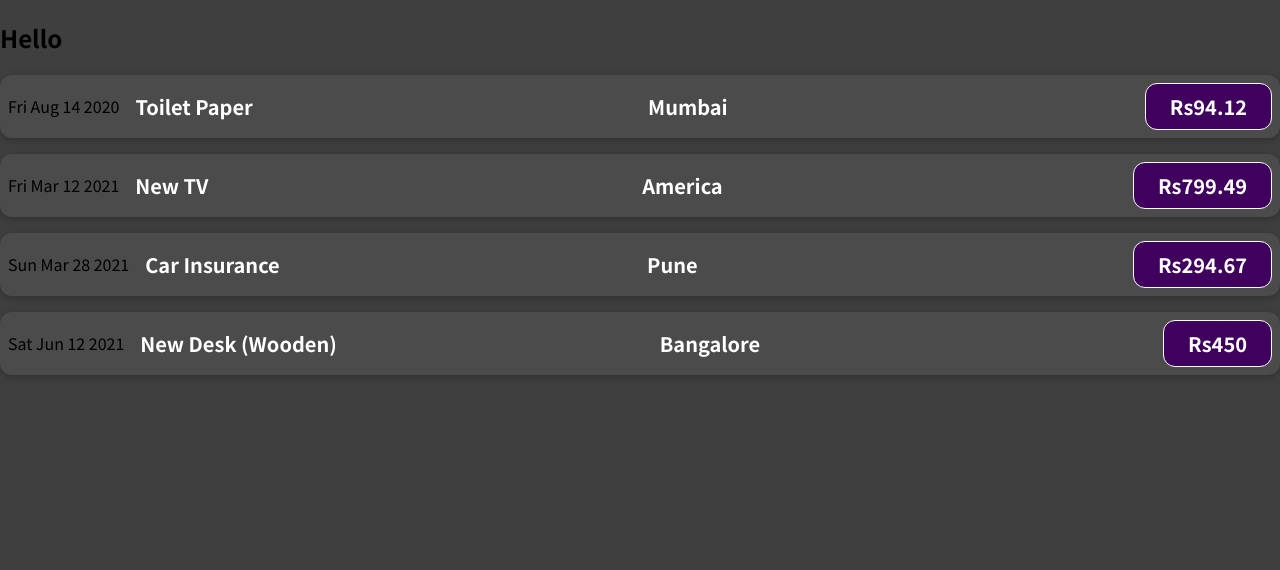
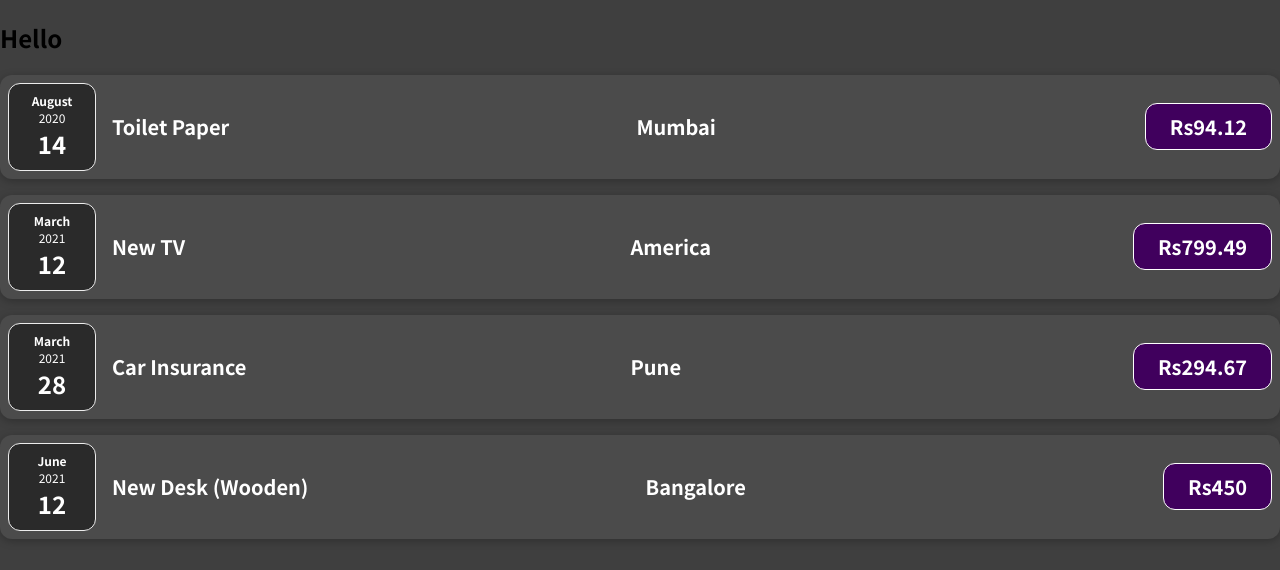
Before and after one commit to Pra1233/React, a React (Create React App) app: page / in a window 1280 px wide. Shown: the top 570 px of the page. Built offline with nearby package versions, Linux system fonts and the light colour scheme.

Commit message:
Making Components Smaller and Readable
Task 10

```diff
--- a/src/App.js
+++ b/src/App.js
@@ -6,28 +6,28 @@
       id: "e1",
       title: "Toilet Paper",
       amount: 94.12,
-      date: new Date(2020, 7, 14).toDateString(),
+      date: new Date(2020, 7, 14),
       location: "Mumbai",
     },
     {
       id: "e2",
       title: "New TV",
       amount: 799.49,
-      date: new Date(2021, 2, 12).toDateString(),
+      date: new Date(2021, 2, 12),
       location: "America",
     },
     {
       id: "e3",
       title: "Car Insurance",
       amount: 294.67,
-      date: new Date(2021, 2, 28).toDateString(),
+      date: new Date(2021, 2, 28),
       location: "Pune",
     },
     {
       id: "e4",
       title: "New Desk (Wooden)",
       amount: 450,
-      date: new Date(2021, 5, 12).toDateString(),
+      date: new Date(2021, 5, 12),
       location: "Bangalore",
     },
   ];
--- /dev/null
+++ b/src/components/ExpenseDate.css
@@ -0,0 +1,26 @@
+.expense-date {
+  display: flex;
+  flex-direction: column;
+  width: 5.5rem;
+  height: 5.5rem;
+  border: 1px solid #ececec;
+  background-color: #2a2a2a;
+  color: white;
+  border-radius: 12px;
+  align-items: center;
+  justify-content: center;
+}
+
+.expense-date__month {
+  font-size: 0.75rem;
+  font-weight: bold;
+}
+
+.expense-date__year {
+  font-size: 0.75rem;
+}
+
+.expense-date__day {
+  font-size: 1.5rem;
+  font-weight: bold;
+}
--- /dev/null
+++ b/src/components/ExpenseDate.js
@@ -0,0 +1,18 @@
+import React from "react";
+import "./ExpenseDate.css";
+
+const ExpenseDate = (props) => {
+  const month = props.date.toLocaleString("en-US", { month: "long" });
+  const day = props.date.toLocaleString("en-US", { day: "2-digit" });
+  const year = props.date.getFullYear();
+
+  return (
+    <div className="expense-date">
+      <div className="expense-date__month">{month}</div>
+      <div className="expense-date__year">{year}</div>
+      <div className="expense-date__day">{day}</div>
+    </div>
+  );
+};
+
+export default ExpenseDate;
--- /dev/null
+++ b/src/components/ExpenseDetail.js
@@ -0,0 +1,13 @@
+import React from "react";
+
+const ExpenseDetail = (props) => {
+  return (
+    <div className="expense-item__description">
+      <h2>{props.title}</h2>
+      <h2>{props.location}</h2>
+      <div className="expense-item__price">Rs{props.amount}</div>
+    </div>
+  );
+};
+
+export default ExpenseDetail;
--- a/src/components/ExpenseItem.js
+++ b/src/components/ExpenseItem.js
@@ -1,14 +1,17 @@
+import ExpenseDate from "./ExpenseDate";
+import ExpenseDetail from "./ExpenseDetail";
 import "./ExpenseItem.css";
 
 const ExpenseItem = (props) => {
-  //one parameter hold all value
   return (
     <div className="expense-item">
-      <div>{props.date}</div>
+      <ExpenseDate date={props.date} />
       <div className="expense-item__description">
-        <h2>{props.title}</h2>
-        <h2>{props.location}</h2>
-        <div className="expense-item__price">Rs{props.amount}</div>
+        <ExpenseDetail
+          title={props.title}
+          amount={props.amount}
+          location={props.location}
+        />
       </div>
     </div>
   );
```
